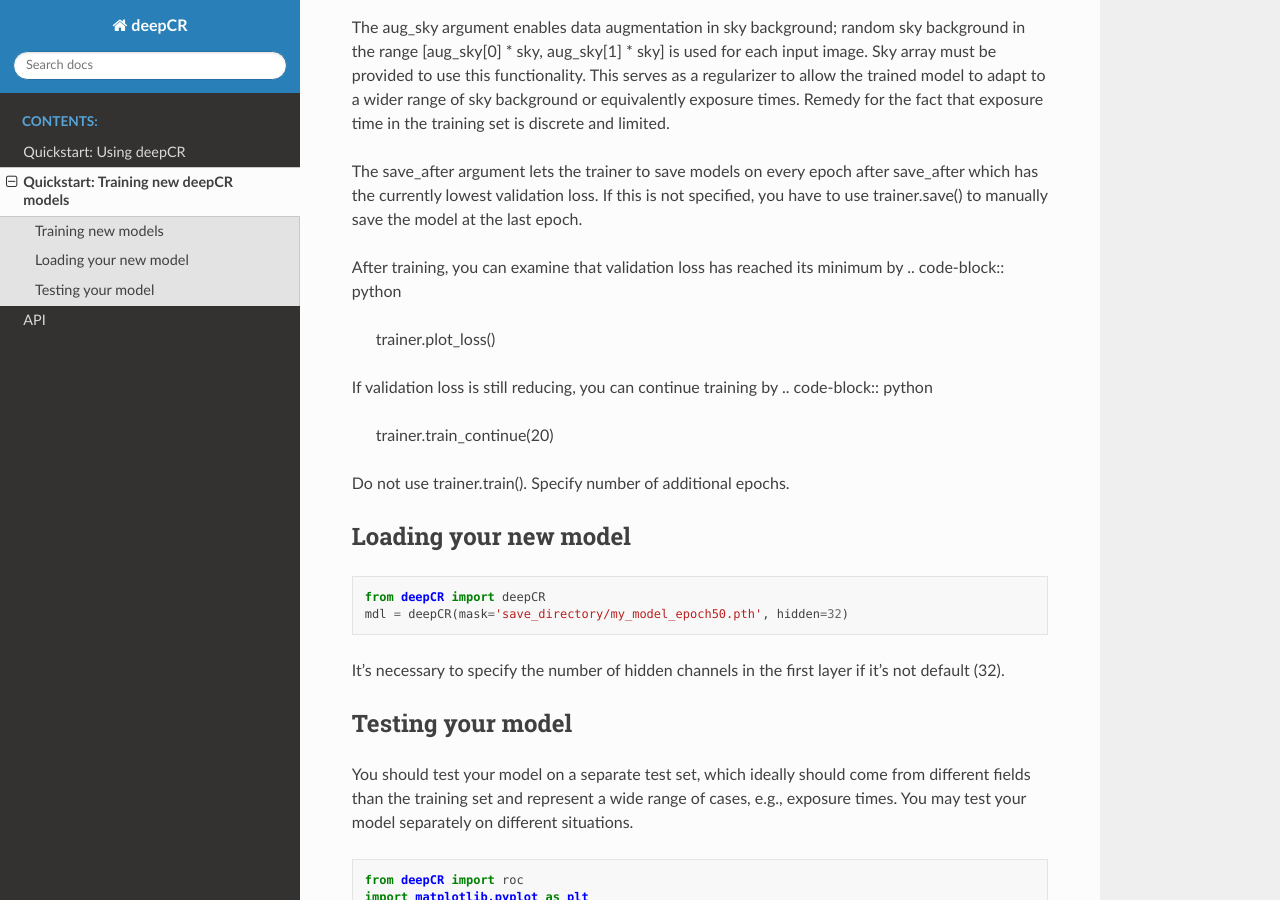
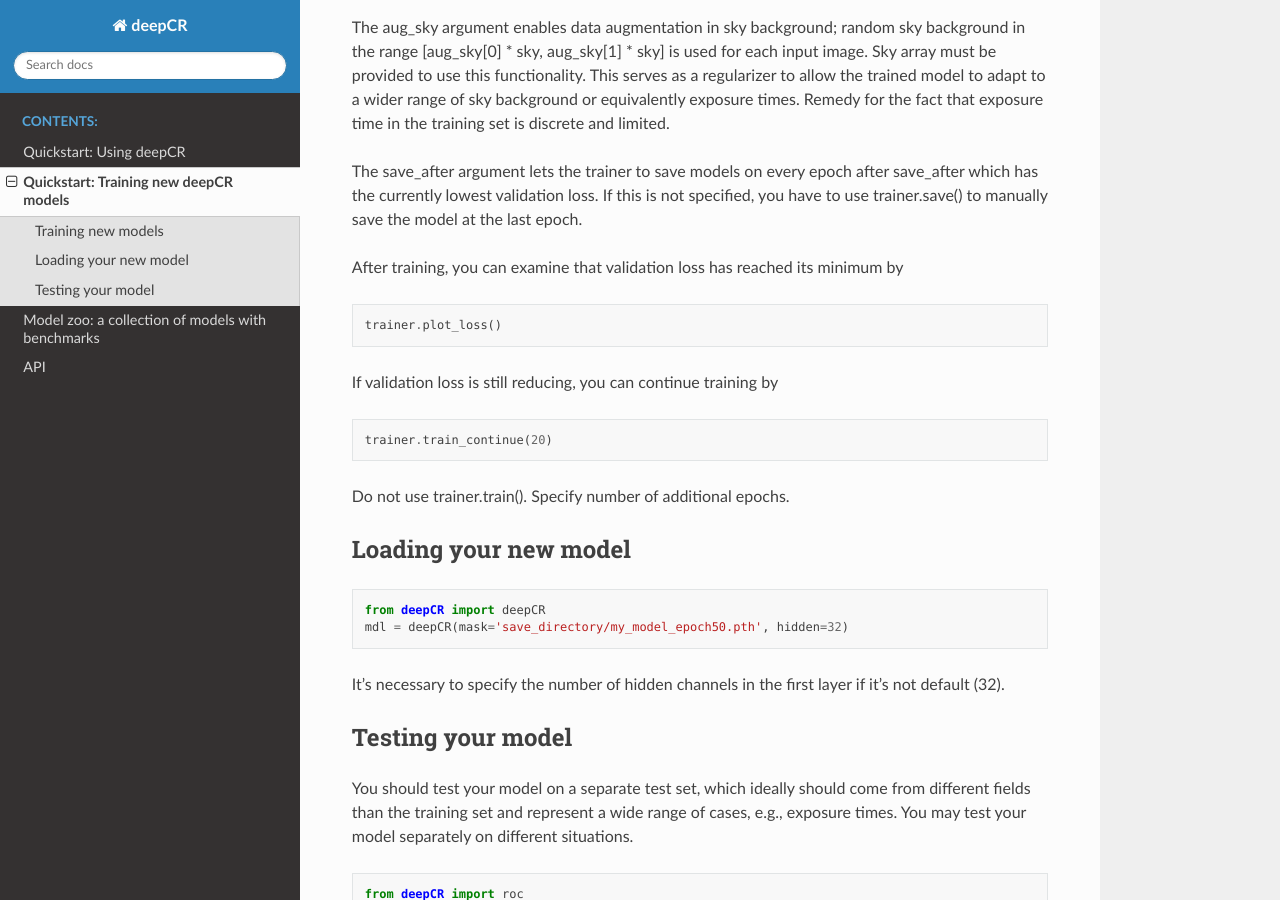
Before and after one commit to profjsb/deepCR, a Sphinx documentation site: the page built from docs/tutorial_train.rst, in a window 1280 px wide and 900 px high, scrolled down 648 px. Built offline with Sphinx 7.4.7 and the Read the Docs theme 2.0.0, drawn with Linux system fonts in a browser that asks for light colours; pages that are not in the unit, such as notebooks, are missing from menus.

```diff
--- /dev/null
+++ b/docs/model_zoo.rst
@@ -0,0 +1,4 @@
+Model zoo: a collection of models with benchmarks
+======================================================================
+
+TBA
--- a/docs/tutorial_train.rst
+++ b/docs/tutorial_train.rst
@@ -33,11 +33,13 @@ The save_after argument lets the trainer to save models on every epoch after sav
 validation loss. If this is not specified, you have to use trainer.save() to manually save the model at the last epoch.
 
 After training, you can examine that validation loss has reached its minimum by
+
 .. code-block:: python
 
     trainer.plot_loss()
 
 If validation loss is still reducing, you can continue training by
+
 .. code-block:: python
 
     trainer.train_continue(20)
@@ -55,6 +57,7 @@ It's necessary to specify the number of hidden channels in the first layer if it
 
 Testing your model
 ^^^^^^^^^^^^^^^^^^
+
 You should test your model on a separate test set, which ideally should come from different fields than the training
 set and represent a wide range of cases, e.g., exposure times. You may test your model separately on different
 situations.
```
Also changed, not shown: README.md (+4 -6 lines).
